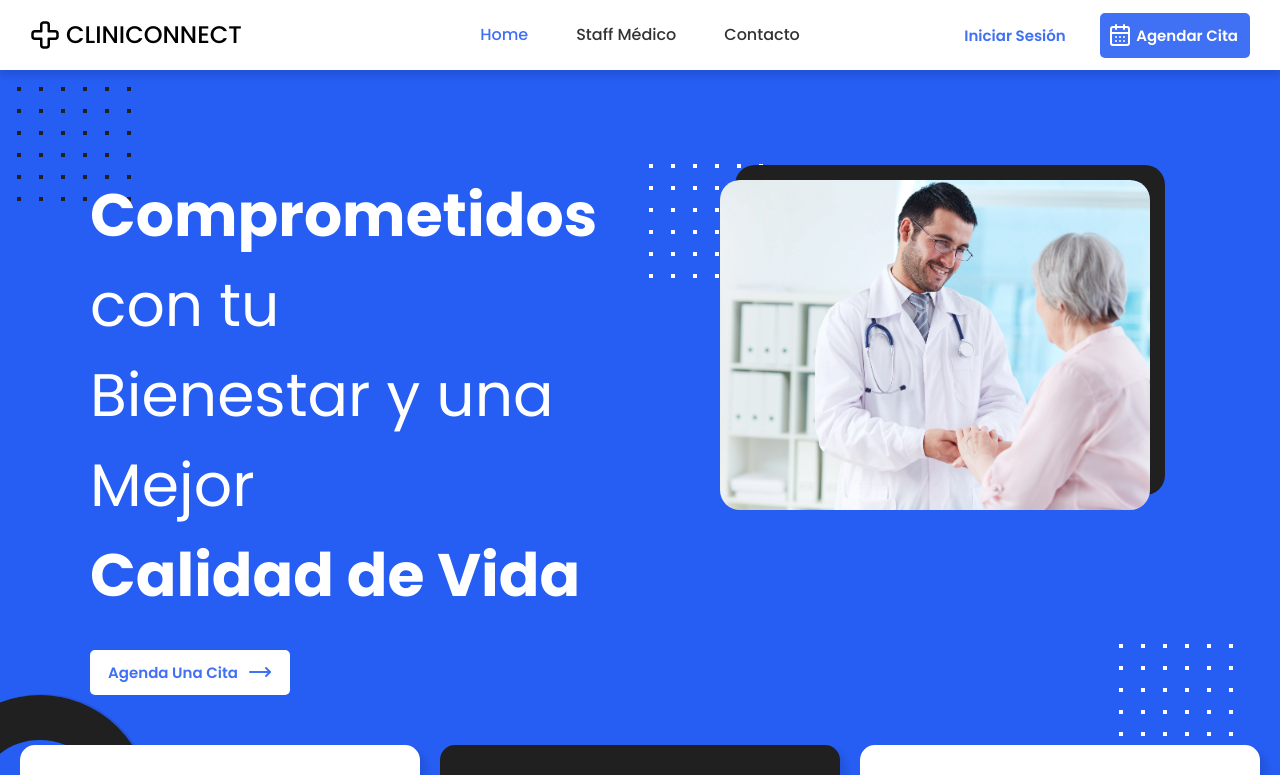
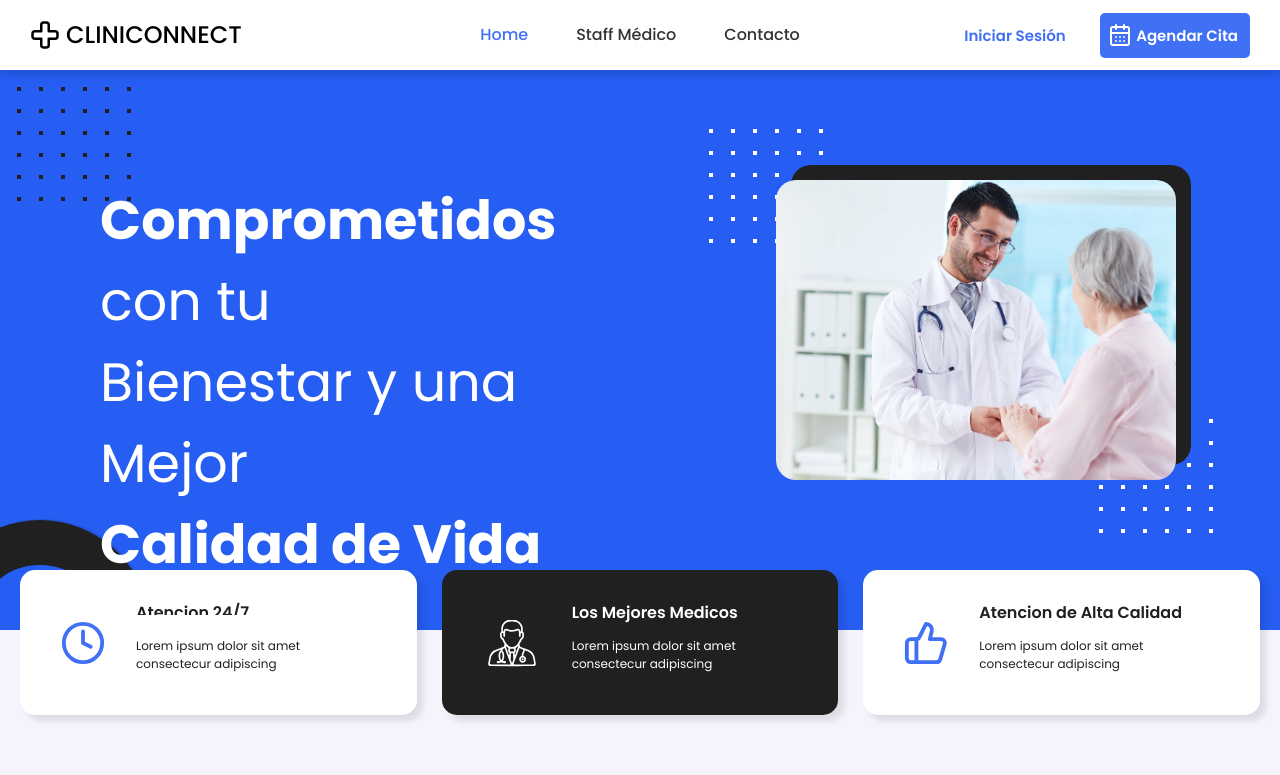
Before and after one commit to No-Country/c14-18-ft-node-react, a Next.js app in the folder frontend/: page / in a window 1280 px wide. Shown: the top 775 px of the page. Built offline with nearby package versions, Linux system fonts and the light colour scheme.

Commit message:
Changed landing banner to look better on 1200

```diff
--- a/frontend/src/app/(pages)/(routes)/landing.css
+++ b/frontend/src/app/(pages)/(routes)/landing.css
@@ -13,7 +13,7 @@
     position: relative;
     display: flex;
     justify-content: space-between;
-    min-height: 560px;
+    max-height: 520px;
     height: 100%;
     width: 100%;
     background-color: #265df2;
@@ -24,7 +24,7 @@
 .main-banner div p{
     margin: 0;
     padding-bottom: 30px;
-    font-size: 60px;
+    font-size: 50px;
 }
 
 .main-banner div a{
@@ -37,19 +37,19 @@
 .banner-content {
     position: relative;
     z-index: 10;
-    padding: 100px 0 110px 90px;
+    padding: 100px 50px;
 }
 
 .banner-image {
     position: relative;
     z-index: 10;
-    padding: 110px 130px 0 90px;
+    padding: 110px 50px;
 }
 
 .banner-image img{
     position: relative;
-    height: 330px;
-    width: 430px;
+    height: 300px;
+    width: 400px;
     object-fit: cover;
     object-position: right;
     border-radius: 20px;
@@ -59,10 +59,10 @@
     content: '';
     position: absolute;
     top: 95px;
-    right: 115px;
+    right: 35px;
     background-color: #202020;
-    height: 330px;
-    width: 430px;
+    height: 300px;
+    width: 400px;
     object-fit: cover;
     object-position: right;
     border-radius: 20px;
@@ -94,8 +94,8 @@
 .main-banner::before {
     content: '';
     position: absolute;
-    top: 85px;
-    right: 500px;
+    top: 60px;
+    right: 360px;
     background-color: transparent;
     background-image: radial-gradient(circle, #fff 2.5px, transparent 0);
     background-size: 22px 22px;
@@ -106,8 +106,8 @@
 .main-banner::after {
     content: '';
     position: absolute;
-    bottom: 30px;
-    right: 30px;
+    bottom: 60px;
+    right: 5px;
     background-color: transparent;
     background-image: radial-gradient(circle, #fff 2.5px, transparent 0);
     background-size: 22px 22px;
@@ -127,11 +127,11 @@
 
 .landing__content__cards {
     display: grid;
-    grid-template-columns: repeat(auto-fit, minmax(380px, 1fr));
+    grid-template-columns: repeat(auto-fit, minmax(320px, 1fr));
     justify-content: center;
     align-items: center;
     width: 100%;
-    gap: 20px;
+    gap: 25px;
     box-sizing: border-box;
     position: absolute;
     top: -60px;
@@ -215,3 +215,48 @@
 .services__header__description {
     text-align: center;
 }
+
+@media (min-width: 1210px) {
+    .main-banner {
+        min-height: 560px;
+    }
+
+    .banner-content {
+        position: relative;
+        z-index: 10;
+        padding: 110px 100px;
+    }
+
+    .main-banner div p{
+        font-size: 54px;
+    }
+
+    .banner-image {
+        position: relative;
+        z-index: 10;
+        padding: 110px 120px;
+    }
+
+    .banner-image::before{
+        content: '';
+        position: absolute;
+        top: 95px;
+        right: 105px;
+        background-color: #202020;
+        height: 300px;
+        width: 400px;
+        object-fit: cover;
+        object-position: right;
+        border-radius: 20px;
+    }
+
+    .main-banner::before {
+        top: 50px;
+        right: 440px;
+    }
+
+    .main-banner::after {
+        bottom: 80px;
+        right: 50px;
+    }
+}
--- a/frontend/src/components/UserNav/UserNav.css
+++ b/frontend/src/components/UserNav/UserNav.css
@@ -38,7 +38,7 @@
     display: flex;
     justify-content: center;
     align-items: center;
-    font-size: 16px;
+    font-size: 14px;
     font-weight: 500;
     line-height: 20px;
 }
```
Also changed, not shown: frontend/src/app/(users)/myaccount/(routes)/historial-citas/historial-citas.css (+5 -2 lines).
